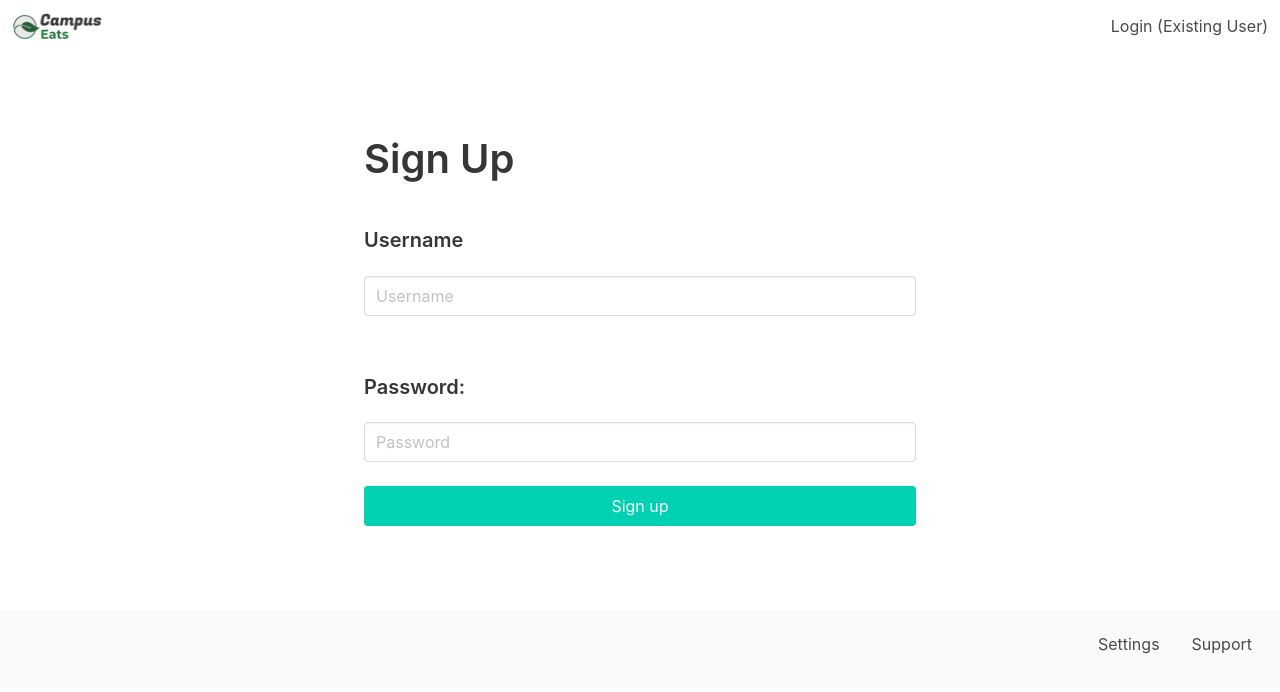
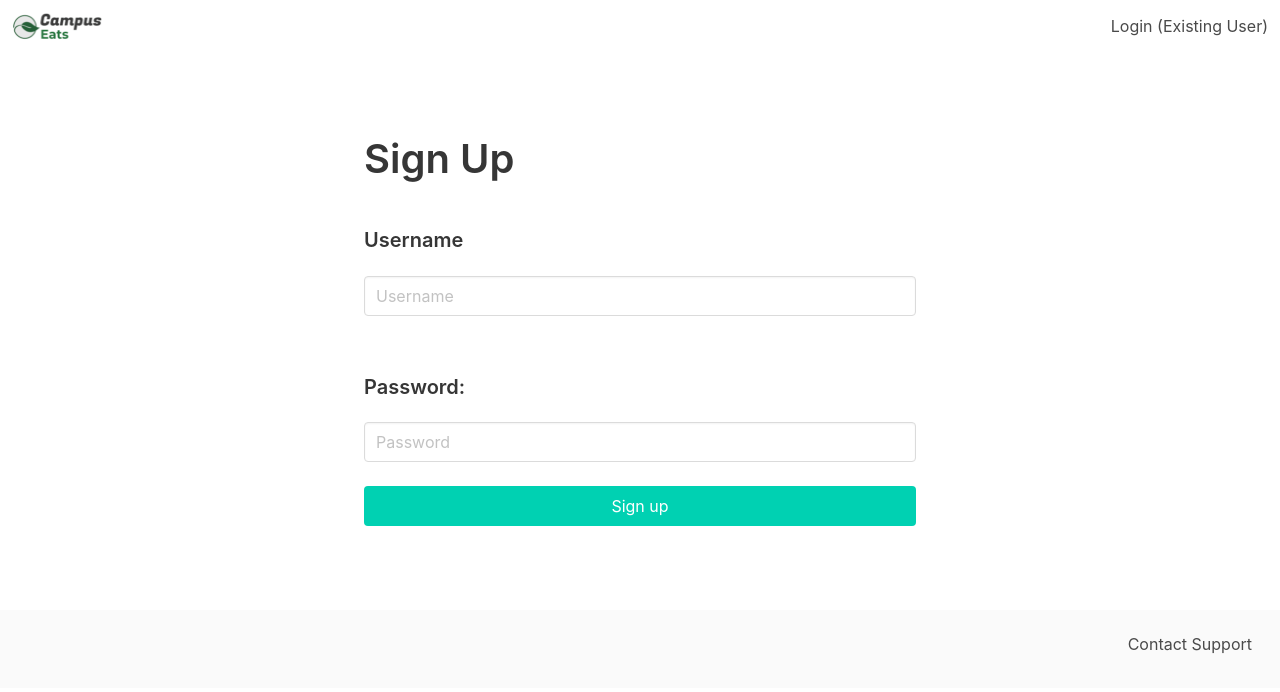
Before and after one commit to Sujan-Kandeepan/CampusEats, a React (Create React App) app: page /accSetupFirst in a window 1280 px wide. Shown: the top 692 px of the page. Built offline with nearby package versions, Linux system fonts and the light colour scheme.

Commit message:
More cosmetic changes

```diff
--- a/src/ContactSupport.js
+++ b/src/ContactSupport.js
@@ -56,7 +56,7 @@ export default class ContactSupport extends React.Component {
 
 
                         <div className="column is-8 is-offset-2">
-                        <h2 className="title is-2">Support</h2>
+                        <h2 className="title is-2">Contact Support</h2>
                         <br/>
                         <h4 className="title is-4">Support message</h4>
 
--- a/src/component/footer.js
+++ b/src/component/footer.js
@@ -17,8 +17,7 @@ export default class Footer extends React.Component {
                         <div className="columns" style={{ height: "30px", padding: "10px 0" }}>
                             {/* <Link to="/">About</Link> */}
                             {/* <Link to="/">Privacy Policy</Link>  */}
-                            <Link to="/settings" style={{ marginLeft: "auto" }}>Settings</Link>
-                            <Link to="/contactSupport">Support</Link>
+                            <Link to="/contactSupport" style={{ marginLeft: "auto" }}>Contact Support</Link>
                             {/* <Link to="/">Report a problem</Link> */}
                         </div>
                     <p>
--- a/src/component/header.js
+++ b/src/component/header.js
@@ -31,8 +31,11 @@ export default class Header extends React.Component {
                         }
                     </div>
                     <div className="navbar-end">
-                        {window.state.loginState
-                            ? <Link to="/logout" className="navbar-item" >Log Out</Link>
+                        {window.state.loginState ?
+                            <React.Fragment>
+                                <Link to="/settings" className="navbar-item">Account Settings</Link>
+                                <Link to="/logout" className="navbar-item" >Log Out</Link>
+                            </React.Fragment>
                             : this.props.accSetup
                                 ? <Link to="/login" className="navbar-item">Login (Existing User)</Link>
                                 : <Link to="/accSetupFirst" className="navbar-item">Sign Up (New User)</Link>
```
